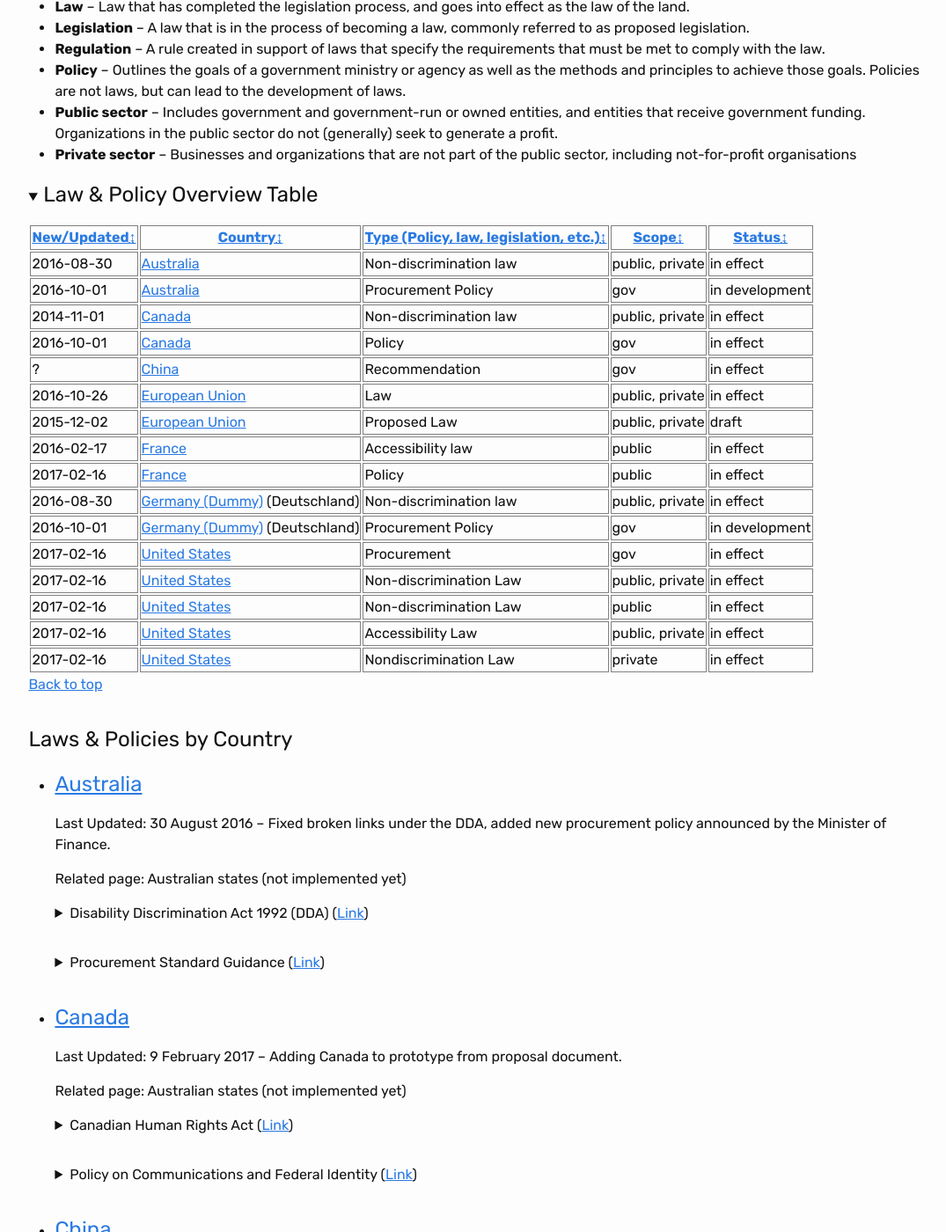
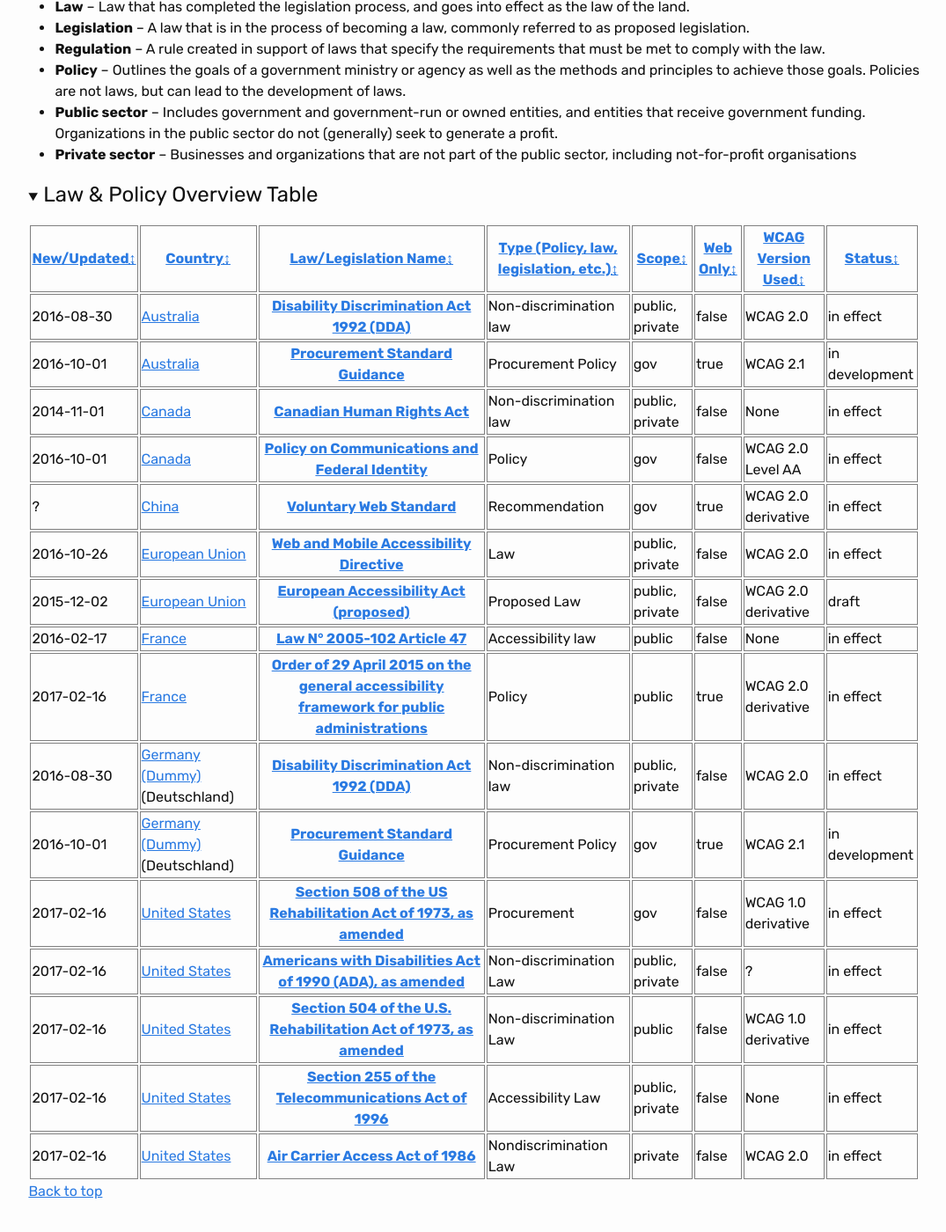
Before and after one commit to w3c/wai-policies-prototype, a Jekyll site: the page built from index.html, in a window 1280 px wide and 1400 px high, scrolled down 695 px. Shown: the whole window at 88% size, without its empty margins (205-1280 px from the left). Built offline with Jekyll 4.4.1, drawn with Linux system fonts in a browser that asks for light colours.

Commit message:
Revert "Merge pull request #30 from w3c/iamjolly-issue-5"
This reverts commit 5c7e26230adb1f6f23f88a4cd61db0a963ff8d2e, reversing
changes made to db79477c74cb10ee7f0340848bc44a92e2213939.

```diff
--- a/index.html
+++ b/index.html
@@ -49,8 +49,11 @@ layout: default
       <tr>
         <th>New/Updated</th>
         <th>Country</th>
+        <th>Law/Legislation Name</th>
         <th>Type (Policy, law, legislation, etc.)</th>
         <th>Scope</th>
+        <th>Web Only</th>
+        <th>WCAG Version Used</th>
         <th>Status</th>
       </tr>
       {% for policy in site.policies %}
@@ -58,8 +61,11 @@ layout: default
       <tr data-updated="{{policy.updated}}">
         <td>{{p.updated}}</td>
         <td><a href="#x{{policy.title | slugify }}">{{policy.title}}</a> {%if policy.native_title%}({{policy.native_title}}){%endif%}</td>
+        <th><a href="{{p.url}}">{{p.title}}</a></th>
         <td>{{p.type}}</td>
         <td>{{p.scope}}</td>
+        <td>{{p.webonly}}</td>
+        <td>{{p.wcagver}}</td>
         <td>{{p.status}}</td>
       </tr>
       {% endfor %}
```
